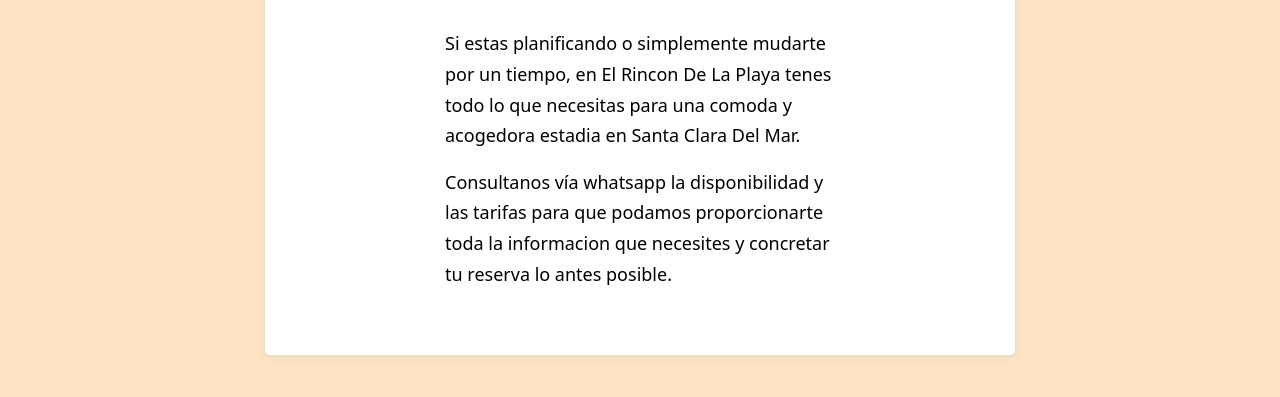
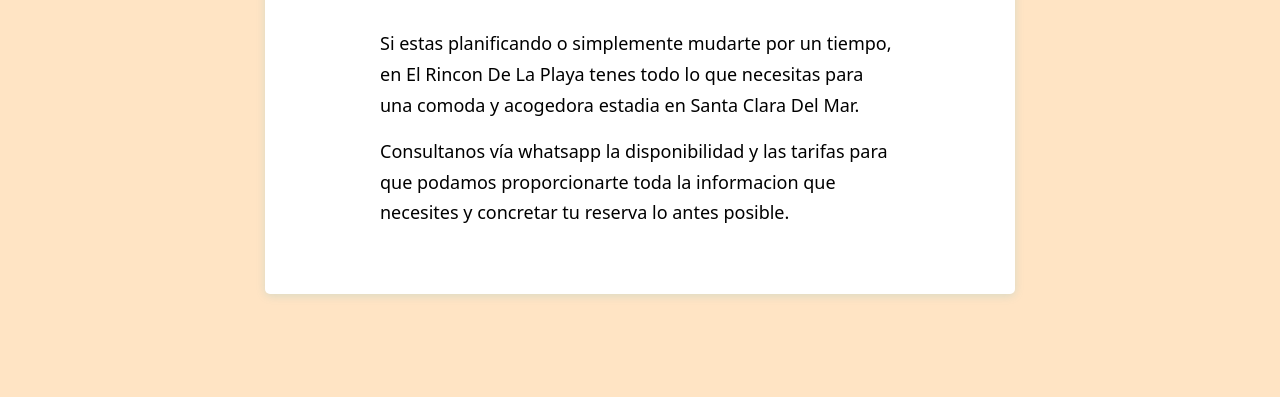
Before and after one commit to maximodimaria-netizen/Entrega-Final, a plain HTML site: page pages/contacto.html in a window 1280 px wide. Shown: the part 601-998 px from the top of the page. Drawn offline with nearby package versions, Linux system fonts and the light colour scheme.

Commit message:
Actualizacion paginas html

```diff
--- a/scss/secciones/_main.scss
+++ b/scss/secciones/_main.scss
@@ -318,13 +318,12 @@
     }
 
     .main-mid-parrafo-contacto {
-        width: 60%;
+        width: 80%;
         height: auto;
         margin: 0 auto;
         font-size: 18px;
         line-height: 1.7;
         color: v.$color-secundario;
-        margin: auto;
     }
 }
 
```
Also changed, not shown: assets/css/style.css, 1 other file.
